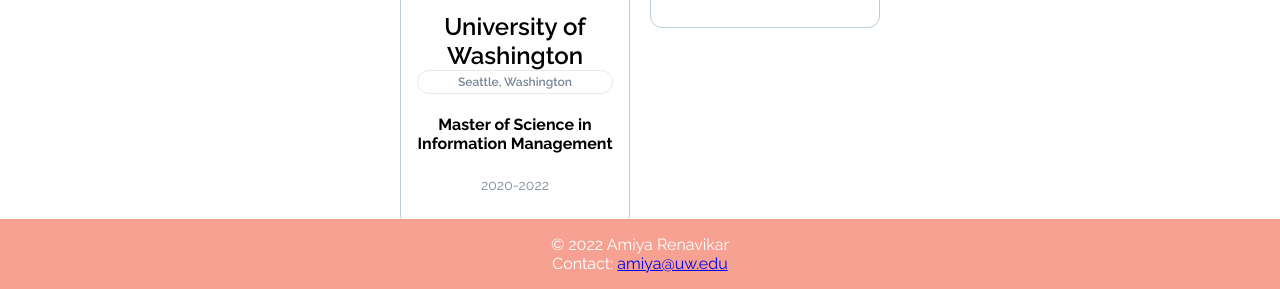
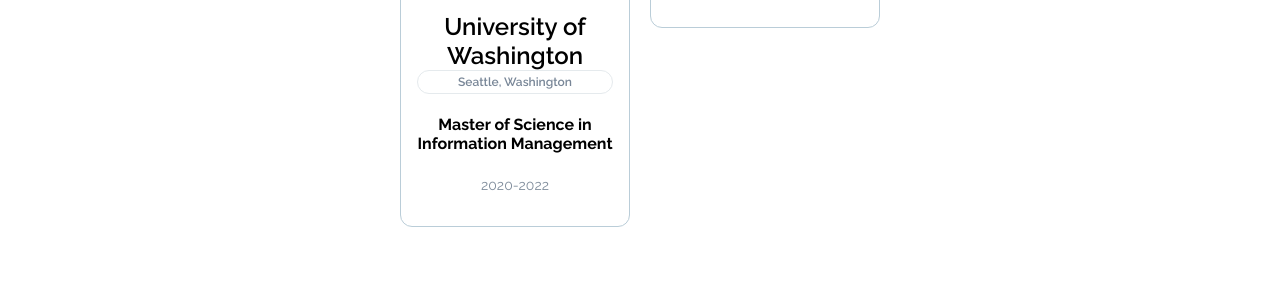
Before and after one commit to lis549-sp21/project-amiyarenavikar, a plain HTML site: page education.html in a window 1280 px wide. Shown: the part 511-800 px from the top of the page. Drawn offline with Linux system fonts and the light colour scheme.

Commit message:
temp fix to grid columns

```diff
--- a/css/style.css
+++ b/css/style.css
@@ -16,6 +16,8 @@ body {
   margin: 0;
   font-family: 'Raleway', sans-serif, Arial;
   text-align: center;
+  width: 100%;
+  height: 100%;
 }
 
 img {
@@ -195,7 +197,7 @@ nav a:hover, nav a:focus {
 
 
 .portfolio {
-  margin: 3em 0;
+  margin: 4em 0;
 }
 
 .portfolio-item {
@@ -240,15 +242,21 @@ nav a:hover, nav a:focus {
   height: 214px;
 }
 
+#container {
+  height: 100%;
+  position: relative;
+}
+
 .cards * {
   box-sizing: border-box;
 }
+
 .card {
   background-color: white;
   border: 1px solid #bacdd8;
   padding: 8px;
   border-radius: 12px;
-
+  margin: auto;
 }
 
 /* Style div elements that have class equal to tag */
@@ -280,28 +288,35 @@ nav a:hover, nav a:focus {
   padding: 16px 8px 8px 8px;
 }
 
+/*Citation - https://www.freecodecamp.org/news/learn-css-basics-by-building-a-card-component/ */
 .cards {
   max-width: 500px;
   margin: auto;
   top: 250px;
   display: grid;
   position: relative;
-  grid-template-columns: repeat(auto-fill, minmax(225px, 1fr));
-  grid-auto-rows: auto;
+  height: 100%;
+  grid-template-rows: 1fr 1fr;
+  grid-template-columns: 1fr 1fr;
+  grid-template-areas:
+    "header header"
+    "main"
+    "footer footer";
   gap: 20px;
   padding-top: 30px;
   padding-left: 10px;
   padding-right: 10px;
+  padding-bottom: 30px;
 }
 
 
 /* Footer styling */
 footer {
-  display: flex;
+  display: inline-flex;
   justify-content: center;
   background-color: #f6a192;
   color: #fff;
-  position: absolute;
+  position: sticky;
   bottom: 0;
   width: 100%;
 }
```
